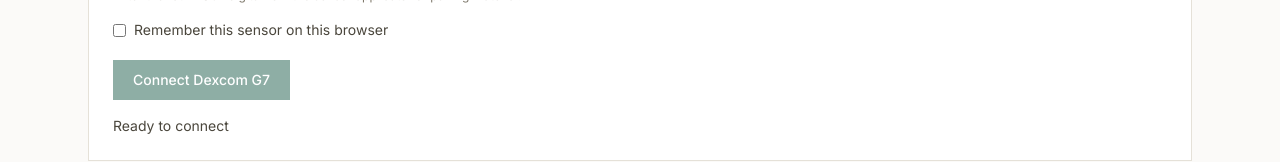
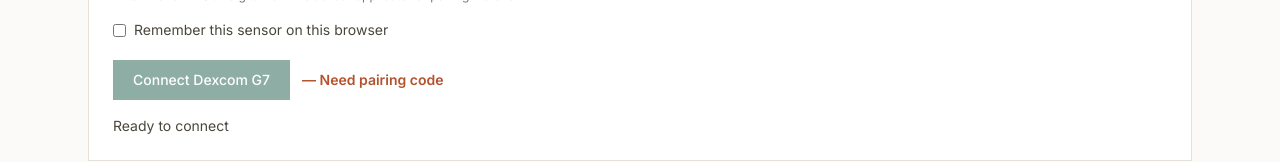
Before and after one commit to sfourdrinier/opencgm, a Next.js app in the folder web/: page /sensor-import in a window 1280 px wide. Shown: the part 780-942 px from the top of the page. Built offline with nearby package versions, Linux system fonts and the light colour scheme.

Commit message:
fix(web): call out required sensor pairing code

```diff
--- a/web/components/SensorImportClient.tsx
+++ b/web/components/SensorImportClient.tsx
@@ -32,6 +32,7 @@
 
 export const privacyCopy = "Your data stays in this browser. Sensor readings and credentials are processed locally and are never uploaded or sent to a backend.";
 export const pairingCodeGuidance = "Enter the four ASCII digits from the sensor applicator or pairing material.";
+export const pairingCodeRequiredCopy = "— Need pairing code";
 export const sensorImportWaitingCopy = "A sensor may become available briefly about every five minutes. Keep this page open; discovery can take several minutes. A sleeping or unavailable remembered sensor remains in a waiting state.";
 
 export function isValidPairingCode(value: string): boolean {
@@ -298,6 +299,7 @@
         <label className="mt-4 flex items-center gap-2 text-sm text-ink-soft"><input type="checkbox" checked={remember} onChange={(event) => setRemember(event.target.checked)} />Remember this sensor on this browser</label>
         <div className="mt-5 flex flex-wrap items-center gap-3">
           <button type="button" onClick={() => void connect()} disabled={support?.state !== "supported" || busy || !isValidPairingCode(pairingCode)} className="bg-accent px-5 py-2.5 text-sm font-medium text-white hover:bg-accent-ink disabled:cursor-not-allowed disabled:opacity-50">{busy ? progress || "Working…" : authorizedPeerFound ? "Choose another sensor" : stage === "error" ? "Retry connection" : "Connect Dexcom G7"}</button>
+          {!busy && !isValidPairingCode(pairingCode) ? <span className="text-sm font-semibold text-low" role="status">{pairingCodeRequiredCopy}</span> : null}
           {busy ? <button type="button" onClick={() => { cancelledRef.current = true; void stop(); setStage("cancelled"); setProgress(importProgressLabel("cancelled")); }} className="border border-rule-strong px-4 py-2.5 text-sm text-ink-soft hover:border-accent hover:text-accent">Cancel</button> : null}
           {stage === "done" || result ? <button type="button" onClick={() => void disconnect()} className="border border-rule-strong px-4 py-2.5 text-sm text-ink-soft hover:border-accent hover:text-accent">Disconnect</button> : null}
           {result ? <button type="button" onClick={() => void forget()} className="text-sm text-ink-faint underline decoration-dotted underline-offset-4 hover:text-accent">Forget local key</button> : null}
```
Also changed, not shown: 1 other file (tests, documents, lock files or other folders).
